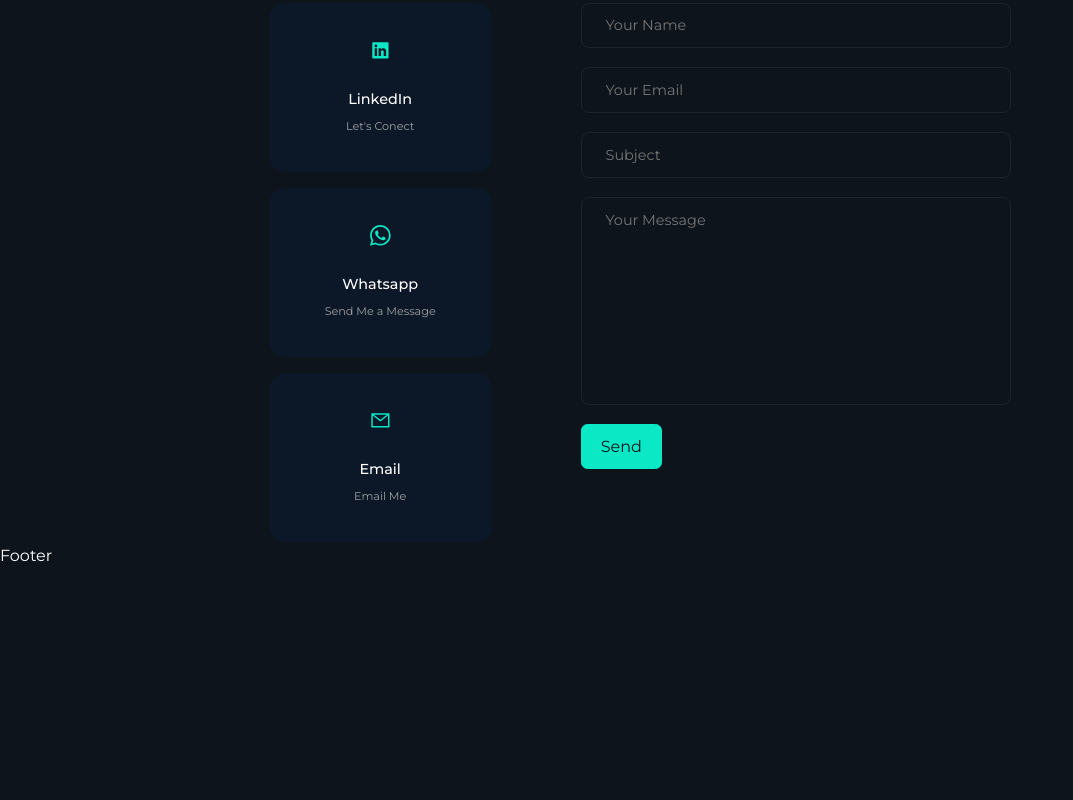
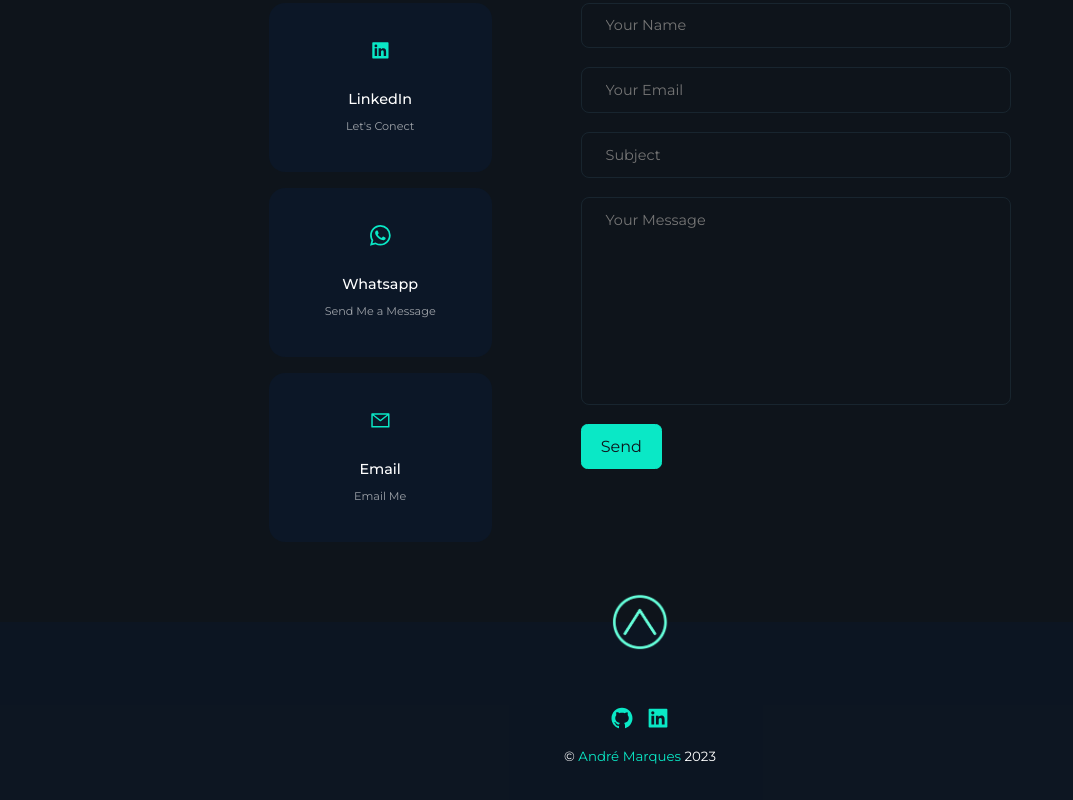
Before and after one commit to andremrks/react-portfolio, a React (Create React App) app: page / in a window 1280 px wide. Shown: the part 3360-4160 px from the top of the page, without its empty margins (0-1073 px from the left). Before the commit the page ends 3929 px from the top, so only its background shows below. Built offline with nearby package versions, Linux system fonts and the light colour scheme.

Commit message:
project finished v1

```diff
--- a/src/components/footer/Footer.jsx
+++ b/src/components/footer/Footer.jsx
@@ -1,8 +1,39 @@
 import React from "react";
+import { AiFillLinkedin, AiFillGithub } from "react-icons/ai";
+import Logo from "../../assets/logo.png";
 import "./footer.css";
 
 const Footer = () => {
-  return <div>Footer</div>;
+  return (
+    <footer id="footer">
+      <a href="#home">
+        <img className="footer__logo" src={Logo} alt="Logo" />
+      </a>
+
+      <div className="footer__socials">
+        <a href="https://github.com/andremrks">
+          <AiFillGithub />
+        </a>
+        <a href="linkedin.com/in/andré-marques-858865230/">
+          <AiFillLinkedin />
+        </a>
+      </div>
+
+      <div className="footer__copy">
+        <small>
+          ©{" "}
+          <a
+            href="https://andremrks.github.io/social-links/"
+            target="_blank"
+            rel="noreferrer"
+          >
+            André Marques
+          </a>{" "}
+          2023
+        </small>
+      </div>
+    </footer>
+  );
 };
 
 export default Footer;
--- a/src/components/footer/footer.css
+++ b/src/components/footer/footer.css
@@ -0,0 +1,35 @@
+#footer {
+  position: relative;
+  margin-top: 5rem;
+  padding: 3rem 0;
+  display: flex;
+  flex-direction: column;
+  justify-content: center;
+  align-items: center;
+  background: var(--color-bg-profile);
+}
+
+.footer__logo {
+  position: absolute;
+  top: -30px;
+  left: calc(50% - 1.9rem);
+  width: 60px;
+  height: 60px;
+  margin-bottom: 3rem;
+  transition: var(--transition);
+}
+
+.footer__logo:hover {
+  filter: drop-shadow(1px 1px 5px var(--color-white));
+}
+
+.footer__socials {
+  margin-top: 2rem;
+  font-size: 1.5rem;
+  gap: 0.7rem;
+  display: flex;
+}
+
+.footer__copy {
+  margin-bottom: 4rem;
+}
--- a/src/components/portfolio/Portfolio.jsx
+++ b/src/components/portfolio/Portfolio.jsx
@@ -33,7 +33,7 @@ const Portfolio = () => {
       <h5>See My Work</h5>
       <h2>Portfolio</h2>
 
-      <h2 className="portfolio__projects-react">React Projects</h2>
+      <h2 className="portfolio__projects-react">React</h2>
       <Swiper
         className="container portfolio__container"
         // install Swiper modules
@@ -89,10 +89,9 @@ const Portfolio = () => {
         </SwiperSlide>
       </Swiper>
 
-      <h2 className="portfolio__projects-noReact">Projects Without React</h2>
+      <h2 className="portfolio__projects-noReact">HTML | CSS | JavaScript</h2>
       <Swiper
         className="container portfolio__container"
-        // install Swiper modules
         modules={[Pagination]}
         spaceBetween={80}
         slidesPerView={1}
```
Also changed, not shown: src/assets/logo.png (added).
